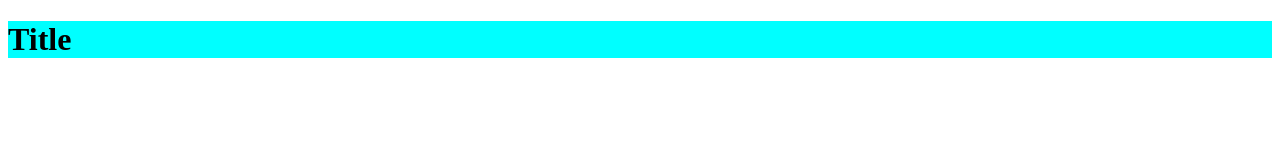
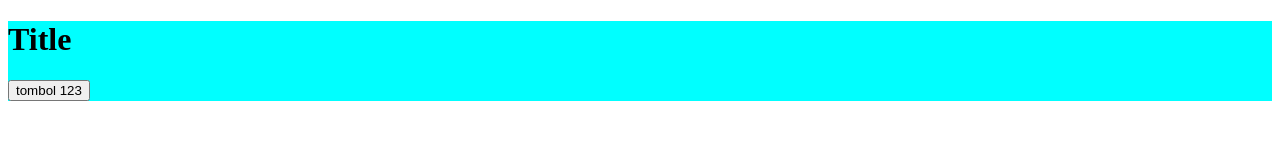
Before and after one commit to AnnisaFg/sisfor-1-latiahan, a plain HTML site: page index.html in a window 1280 px wide. Drawn offline with Linux system fonts and the light colour scheme.

Commit message:
edir index file dan tambah css file

```diff
--- a/index.html
+++ b/index.html
@@ -2,15 +2,12 @@
 <html lang="en">
 <head>
     <title>Document</title>
+    <link rel="stylesheet" href="style.css">
 </head>
-<style>
-    .index__header {
-        background-color: aqua;
-    }
-</style>
 <body>
     <div class="index__header">
         <h1>Title</h1>
+        <button>tombol 123</button>
     </div>
 </body>
 </html>
--- /dev/null
+++ b/style.css
@@ -0,0 +1,3 @@
+.index__header {
+    background-color: aqua;
+}
```
